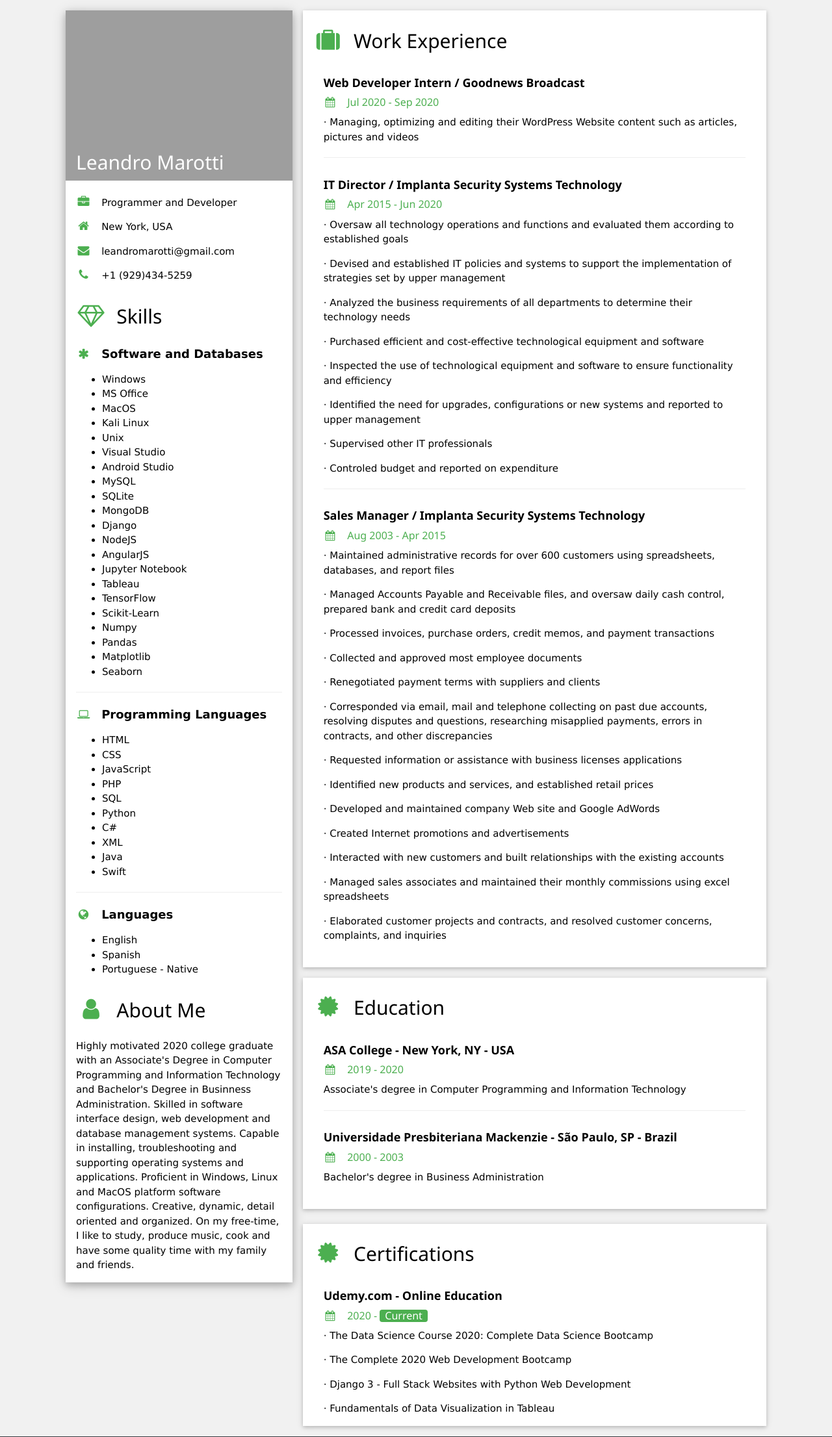
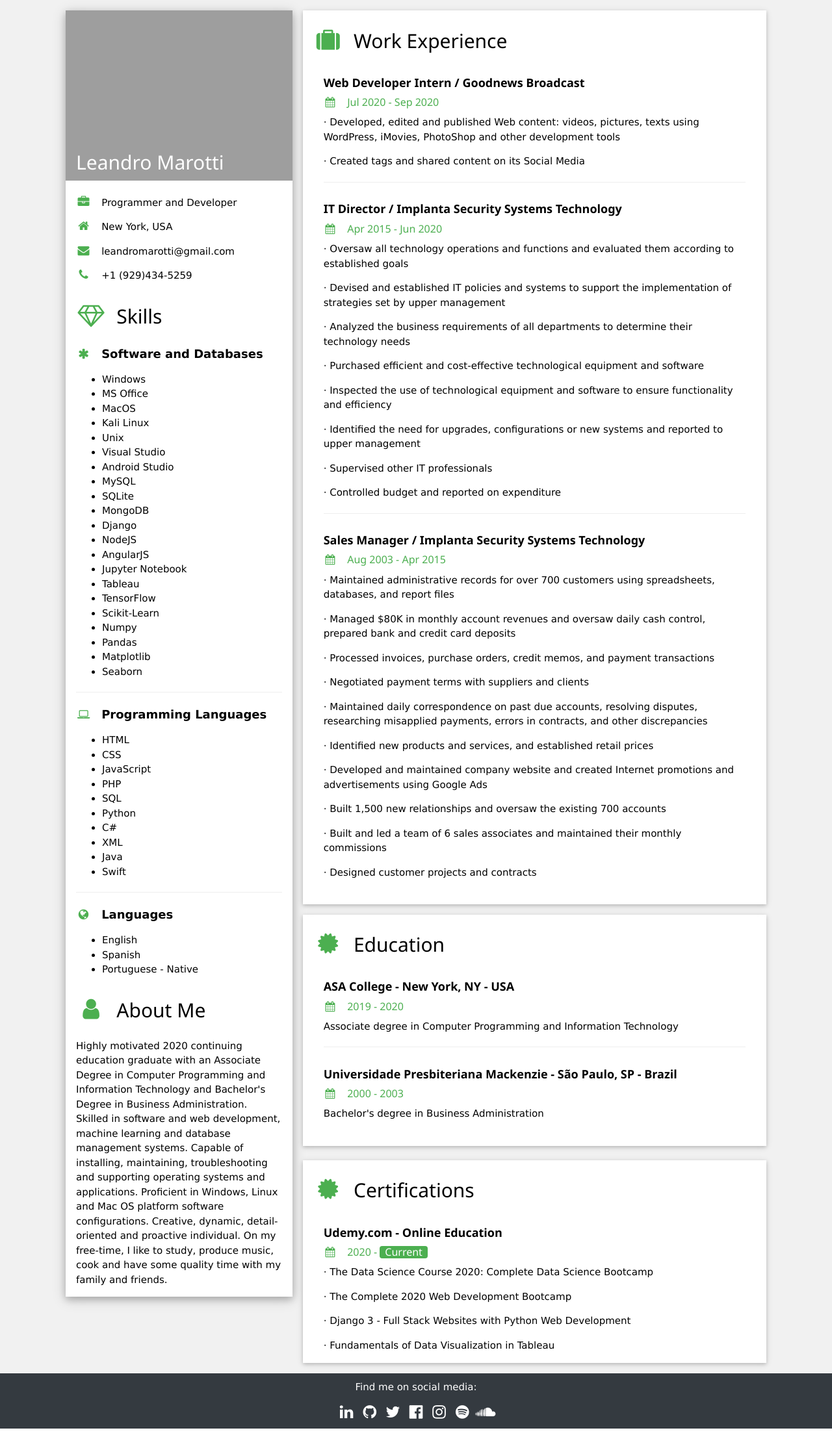
Before and after one commit to leandromarotti/django3-personal-portfolio, a Django app: page / in a window 1280 px wide. Shown: the part 54-2266 px from the top of the page at 65% size. Run offline with Django 3.2, Linux system fonts and the light colour scheme; data comes from the database, SQL or seed files in the repository; some libraries are stand-ins or nearby versions; grey boxes are pictures that could not be loaded.

Commit message:
new update

```diff
--- a/portfolio/templates/portfolio/home.html
+++ b/portfolio/templates/portfolio/home.html
@@ -77,10 +77,11 @@
           </ul>
 
           <h2 class="w3-padding-16"><i class="fa fa-user fa-fw w3-margin-right w3-xxlarge w3-text-green"></i>About Me</h2>
-          <p>Highly motivated 2020 college graduate with an Associate's Degree in Computer Programming and Information Technology and Bachelor's Degree in Businness Administration.
-            Skilled in software interface design, web development and database management systems. Capable in installing, troubleshooting and supporting operating systems and applications.
-            Proficient in Windows, Linux and MacOS platform software configurations. Creative, dynamic, detail oriented and organized. On my free-time, I like to study, produce music, cook and
-            have some quality time with my family and friends.</p>
+          <p>Highly motivated 2020 continuing education graduate with an Associate Degree in Computer Programming and Information
+            Technology and Bachelor's Degree in Business Administration. Skilled in software and web development, machine learning
+            and database management systems. Capable of installing, maintaining, troubleshooting and supporting operating systems
+            and applications. Proficient in Windows, Linux and Mac OS platform software configurations. Creative, dynamic, detail-oriented
+            and proactive individual. On my free-time, I like to study, produce music, cook and have some quality time with my family and friends. </p>
         </div>
       </div><br>
 
@@ -95,7 +96,8 @@
         <div class="w3-container">
           <h5><b>Web Developer Intern / Goodnews Broadcast</b></h5>
           <h6 class="w3-text-green"><i class="fa fa-calendar fa-fw w3-margin-right"></i>Jul 2020 - Sep 2020</h6>
-          <p>·	Managing, optimizing and editing their WordPress Website content such as articles, pictures and videos</p>
+          <p>·	Developed, edited and published Web content: videos, pictures, texts using WordPress, iMovies, PhotoShop and other development tools</p>
+          <p>·	Created tags and shared content on its Social Media</p>
           <hr>
         </div>
         <div class="w3-container">
@@ -108,7 +110,7 @@
           <p>·	Inspected the use of technological equipment and software to ensure functionality and efficiency</p>
           <p>·	Identified the need for upgrades, configurations or new systems and reported to upper management</p>
           <p>·	Supervised other IT professionals</p>
-          <p>·	Controled budget and reported on expenditure</p>
+          <p>·	Controlled budget and reported on expenditure</p>
           <hr>
         </div>
 
@@ -122,20 +124,16 @@
         <div class="w3-container">
           <h5><b>Sales Manager / Implanta Security Systems Technology</b></h5>
           <h6 class="w3-text-green"><i class="fa fa-calendar fa-fw w3-margin-right"></i>Aug 2003 - Apr 2015</h6>
-          <p>·	Maintained administrative records for over 600 customers using spreadsheets, databases, and report files</p>
-          <p>·	Managed Accounts Payable and Receivable files, and oversaw daily cash control, prepared bank and credit card deposits</p>
+          <p>·	Maintained administrative records for over 700 customers using spreadsheets, databases, and report files</p>
+          <p>·	Managed $80K in monthly account revenues and oversaw daily cash control, prepared bank and credit card deposits</p>
           <p>·	Processed invoices, purchase orders, credit memos, and payment transactions</p>
-          <p>·	Collected and approved most employee documents</p>
-          <p>·	Renegotiated payment terms with suppliers and clients</p>
-          <p>·	Corresponded via email, mail and telephone collecting on past due accounts,
-            resolving disputes and questions, researching misapplied payments, errors in contracts, and other discrepancies</p>
-          <p>·	Requested information or assistance with business licenses applications</p>
+          <p>·	Negotiated payment terms with suppliers and clients</p>
+          <p>·	Maintained daily correspondence on past due accounts, resolving disputes, researching misapplied payments, errors in contracts, and other discrepancies </p>
           <p>·	Identified new products and services, and established retail prices</p>
-          <p>·	Developed and maintained company Web site and Google AdWords</p>
-          <p>·	Created Internet promotions and advertisements</p>
-          <p>·	Interacted with new customers and built relationships with the existing accounts</p>
-          <p>·	Managed sales associates and maintained their monthly commissions using excel spreadsheets</p>
-          <p>·	Elaborated customer projects and contracts, and resolved customer concerns, complaints, and inquiries</p>
+          <p>·	Developed and maintained company website and created Internet promotions and advertisements using Google Ads</p>
+          <p>·	Built 1,500 new relationships and oversaw the existing 700 accounts</p>
+          <p>·	Built and led a team of 6 sales associates and maintained their monthly commissions</p>
+          <p>·	Designed customer projects and contracts</p>
           <br>
         </div>
       </div>
@@ -145,7 +143,7 @@
         <div class="w3-container">
           <h5><b>ASA College - New York, NY - USA</b></h5>
           <h6 class="w3-text-green"><i class="fa fa-calendar fa-fw w3-margin-right"></i>2019 - 2020</h6>
-          <p>Associate's degree in Computer Programming and Information Technology</p>
+          <p>Associate degree in Computer Programming and Information Technology</p>
           <hr>
         </div>
         <div class="w3-container">
```
Also changed, not shown: 3 other files.
